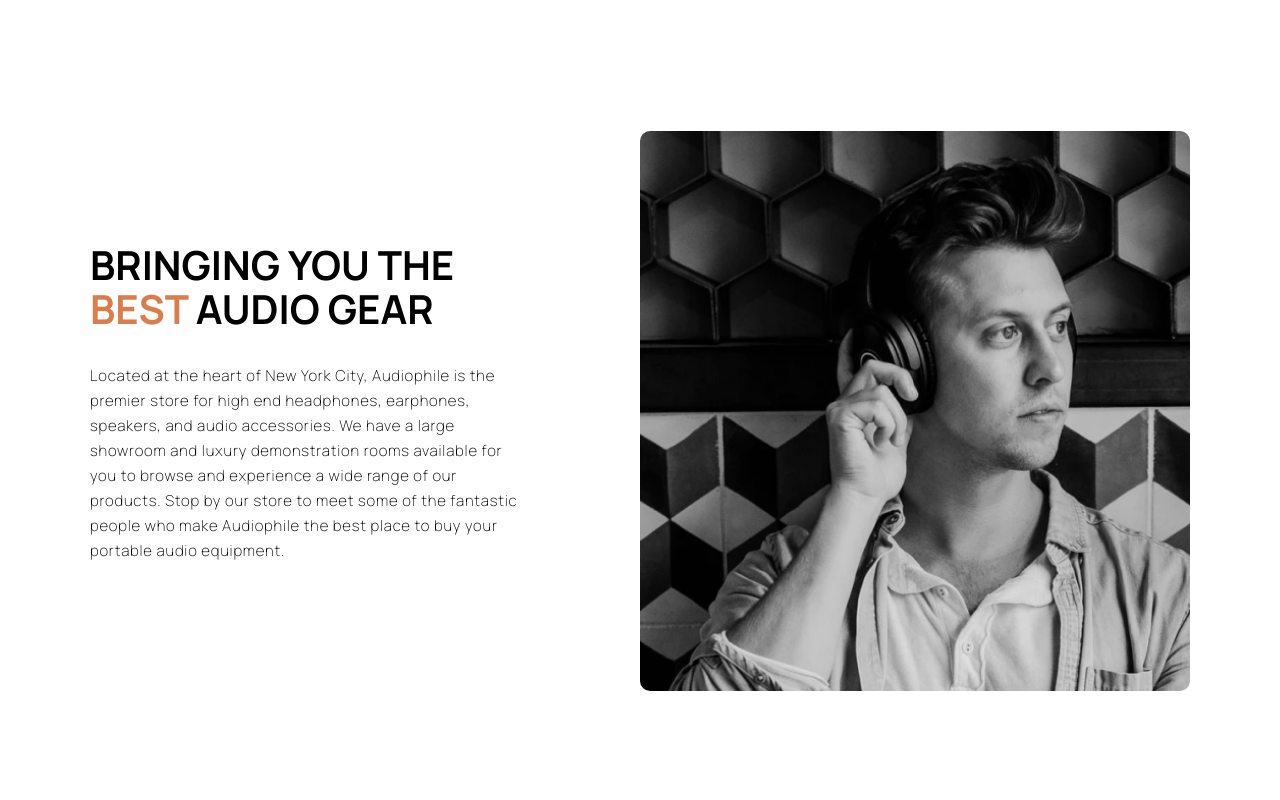
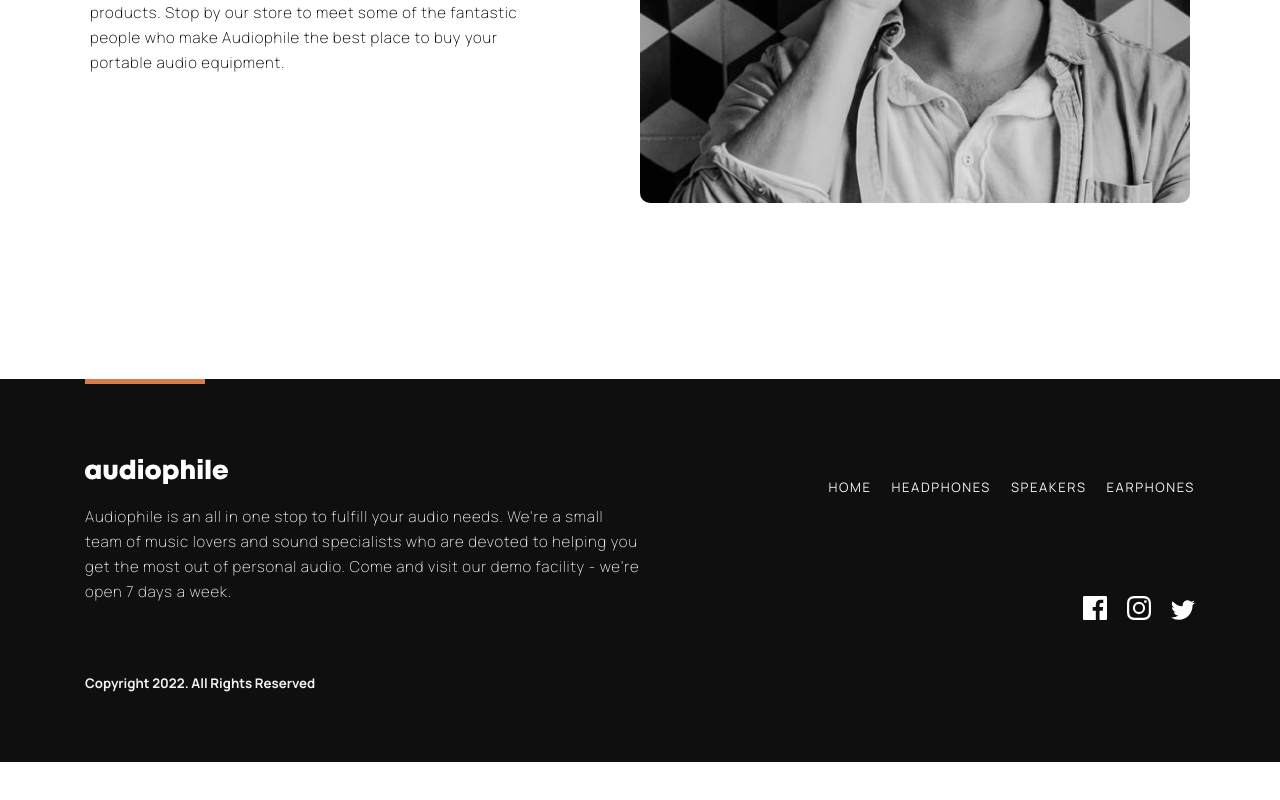
Before and after one commit to GrahamKirwan/audiophile, a Next.js app: page / in a window 1280 px wide. Shown: the part 3098-3898 px from the top of the page. After the commit the page ends 3860 px from the top, so only its background shows below. Built offline with nearby package versions, Linux system fonts and the light colour scheme.

Commit message:
footer comp

```diff
--- /dev/null
+++ b/components/layout/Footer.js
@@ -0,0 +1,33 @@
+import React from 'react'
+
+import styles from '../layout/Footer.module.scss'
+
+export default function Footer() {
+  return (
+    <footer className={styles.footer}>
+        <div className={styles.container}>
+            <div className={styles.container_left}>
+                <div className={styles.container_left_line}></div>
+                <img src="/images/shared/audiophile-logo.svg" alt='logo'></img>
+                <p>Audiophile is an all in one stop to fulfill your audio needs. We're a small team of music lovers and sound specialists who are devoted to helping you get the most out of personal audio. Come and visit our demo facility - we’re open 7 days a week.</p>
+                <h5>Copyright 2022. All Rights Reserved</h5>
+            </div>
+            <div className={styles.container_right}>
+                <nav>
+                    <ul>
+                        <li><a href='#'>Home</a></li>
+                        <li><a href='#'>Headphones</a></li>
+                        <li><a href='#'>Speakers</a></li>
+                        <li><a href='#'>Earphones</a></li>
+                    </ul>
+                </nav>
+                <div className={styles.container_right_socials}>
+                    <a href='#'><img src="/images/shared/desktop/icon-facebook.svg"></img></a>
+                    <a href='#'><img src="/images/shared/desktop/icon-instagram.svg"></img></a>
+                    <a href='#'><img src="/images/shared/desktop/icon-twitter.svg"></img></a>
+                </div>
+            </div>
+        </div>
+    </footer>
+  )
+}
--- /dev/null
+++ b/components/layout/Footer.module.scss
@@ -0,0 +1,70 @@
+.footer {
+  background-color: var(--color-pry-200);
+}
+
+.container {
+  max-width: var(--max-container);
+  margin: 0 auto;
+  color: var(--color-pry-300);
+  display: flex;
+  padding-bottom: 3rem;
+
+  &_left {
+    flex: 1;
+    position: relative;
+    padding-top: 5rem;
+
+    &_line {
+      height: 5px;
+      width: 120px;
+      background-color: var(--color-pry-100);
+      position: absolute;
+      top: 0;
+      left: 0;
+    }
+
+    p {
+      font-size: 0.9375rem;
+      line-height: 1.5625rem;
+      font-weight: var(--font-weight-100);
+      letter-spacing: 0.05rem;
+      padding-bottom: 3rem;
+    }
+  }
+
+  &_right {
+    flex: 1;
+    display: flex;
+    flex-direction: column;
+    align-items: flex-end;
+    padding-top: 5rem;
+
+    nav {
+      padding-bottom: 5rem;
+      ul {
+        display: flex;
+        list-style: none;
+
+        li {
+          text-transform: uppercase;
+          padding-left: 20px;
+          a {
+            font-size: 0.8125rem;
+            line-height: 1.5625rem;
+            letter-spacing: 0.1rem;
+            display: flex;
+            -webkit-box-align: center;
+            align-items: center;
+            transition: var(--transition);
+          }
+        }
+      }
+    }
+  }
+}
+
+.container_right_socials {
+  a {
+    padding-left: 20px;
+  }
+}
--- a/components/layout/Layout.js
+++ b/components/layout/Layout.js
@@ -1,5 +1,6 @@
 import React from 'react'
 import MainNav from './MainNav'
+import Footer from './Footer'
 
 import styles from '../layout/Layout.module.scss'
 
@@ -8,6 +9,7 @@
     <>
         <MainNav />
         <main className={styles.main}>{props.children}</main>
+        <Footer />
     </>
   )
 }
--- a/pages/index.js
+++ b/pages/index.js
@@ -17,7 +17,6 @@
       <OrangeSpeakerFeature />
       <GreySpeakerFeature />
       <GreyEarphonesFeature />
-      <GreyEarphonesFeature />
       <AboutComp />
     </>
   )
```
